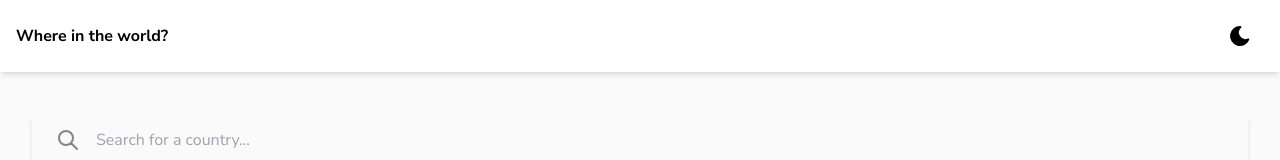
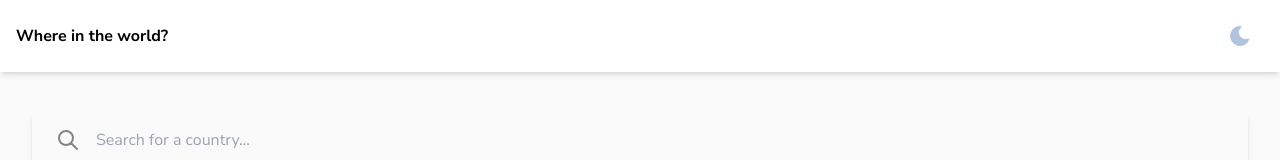
Before and after one commit to ShamirLeon/countries, a React (Vite) app: page / in a window 1280 px wide. Shown: the top 160 px of the page. Built offline with nearby package versions, Linux system fonts and the light colour scheme; no server answers.

Commit message:
Feat: add new colors to toggle dark mode

```diff
--- a/src/components/NavBar.tsx
+++ b/src/components/NavBar.tsx
@@ -13,7 +13,7 @@ export default function NavBar() {
             <nav className="flex items-center justify-between py-4 px-4">
                 <h2 className="font-bold">Where in the world?</h2>
                 <button role="button" onClick={()=> toggleDarkMode()} className="px-3 py-2">
-                    {darkMode ? <SunIcon /> : <MoonIcon />}
+                    {darkMode ? <SunIcon fill="#FFD700" /> : <MoonIcon fill="#B0C4DE" />}
                 </button>
             </nav>
         </header>
```
